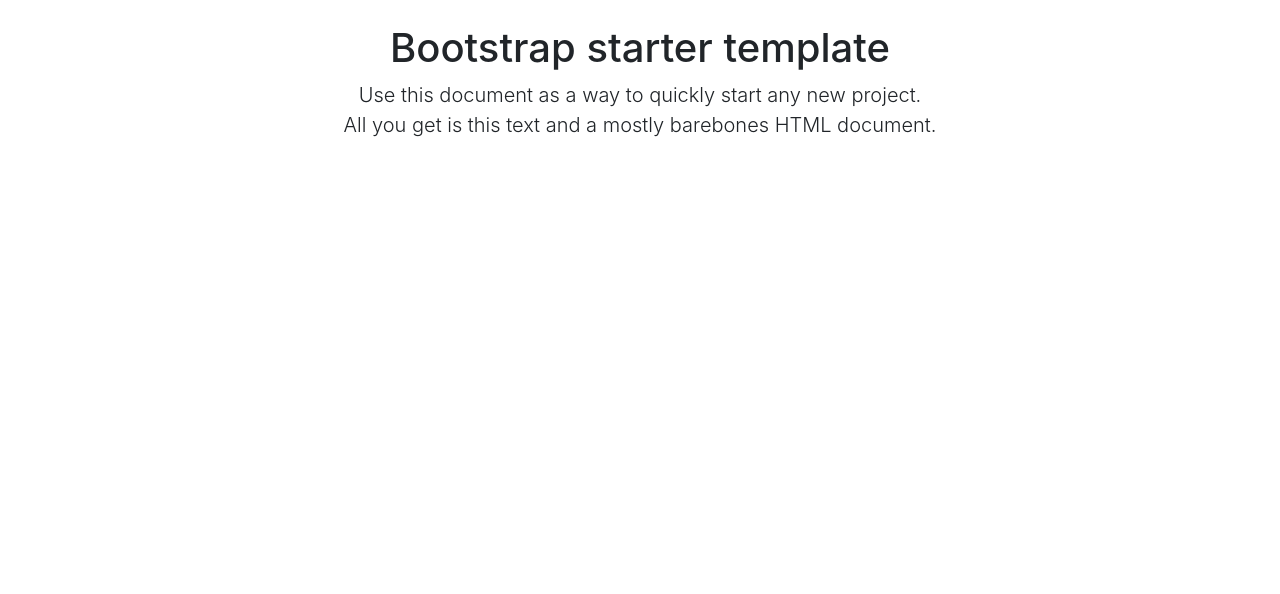
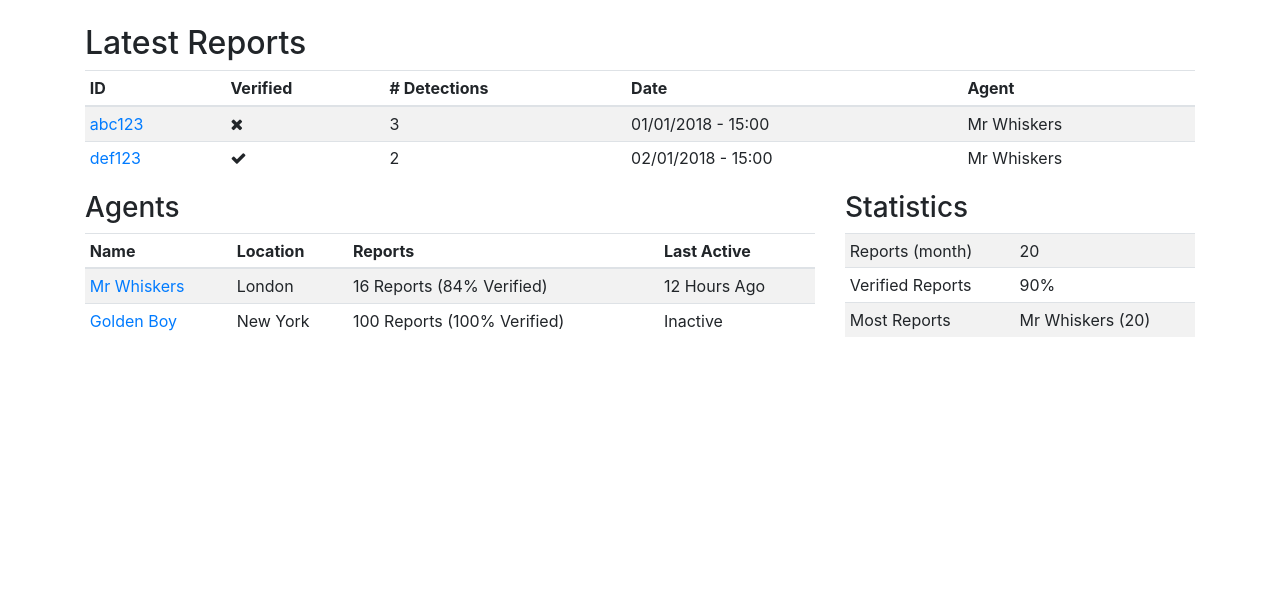
Before and after one commit to boarnoah/ureports, a Flask app: page / in a window 1280 px wide. Shown: the part 56-650 px from the top of the page. Run offline with Flask 2, Linux system fonts and the light colour scheme; some libraries are stand-ins or nearby versions.

Commit message:
Added template for index. Added font-awesome icon set
Added template for index page (with sample data)
Added font-awesome icon css, removed bootstrap's js
Added 404 page
Added flask_debug to run instructions (for flask live reload features)
Gitignored .vscode/

```diff
--- a/main.py
+++ b/main.py
@@ -17,3 +17,7 @@ def agents():
 @app.route('/manual/')
 def manual():
 	return render_template('manual.html')
+
+@app.errorhandler(404)
+def page_not_found(e):
+    return render_template('404.html'), 404
--- a/static/css/style.css
+++ b/static/css/style.css
@@ -17,7 +17,3 @@ body {
 	line-height: 60px;
 	background-color: #f5f5f5;
 }
-
-.starter-template {
-	text-align: center;
-}
--- a/templates/default_template.html
+++ b/templates/default_template.html
@@ -17,7 +17,7 @@
 
 		<!-- Bootstrap core CSS -->
 		<link rel="stylesheet" href="https://maxcdn.bootstrapcdn.com/bootstrap/4.0.0/css/bootstrap.min.css" integrity="sha384-Gn5384xqQ1aoWXA+058RXPxPg6fy4IWvTNh0E263XmFcJlSAwiGgFAW/dAiS6JXm" crossorigin="anonymous">
-		<script src="https://maxcdn.bootstrapcdn.com/bootstrap/4.0.0/js/bootstrap.min.js" integrity="sha384-JZR6Spejh4U02d8jOt6vLEHfe/JQGiRRSQQxSfFWpi1MquVdAyjUar5+76PVCmYl" crossorigin="anonymous"></script>
+		<link href="https://maxcdn.bootstrapcdn.com/font-awesome/4.7.0/css/font-awesome.min.css" rel="stylesheet" integrity="sha384-wvfXpqpZZVQGK6TAh5PVlGOfQNHSoD2xbE+QkPxCAFlNEevoEH3Sl0sibVcOQVnN" crossorigin="anonymous">
 	</head>
 
 	<body>
@@ -46,7 +46,7 @@
 			</div>
 		</nav>
 
-		<main role="main" class="container">
+		<main role="main">
 			{% block content %}{% endblock %}
 		</main><!-- /.container -->
 
--- a/templates/index.html
+++ b/templates/index.html
@@ -5,8 +5,84 @@
 	{{ super() }}
 {% endblock %}
 {% block content %}
-	<div class="starter-template">
-		<h1>Bootstrap starter template</h1>
-		<p class="lead">Use this document as a way to quickly start any new project.<br> All you get is this text and a mostly barebones HTML document.</p>
+	<div class="container">
+		<div class="table-responsive">
+			<h2>Latest Reports</h2>
+			<table class="table table-striped table-sm">
+				<thead>
+					<tr>
+						<th>ID</th>
+						<th>Verified</th>
+						<th># Detections</th>
+						<th>Date</th>
+						<th>Agent</th>
+					</tr>
+				</thead>
+				<tbody>
+					<tr>
+						<td><a href="/reports/abc123">abc123</a></td>
+						<td><i class="fa fa-times"></i></td>
+						<td>3</td>
+						<td>01/01/2018 - 15:00</td>
+						<td>Mr Whiskers</td>
+					</tr>
+					<tr>
+						<td><a href="/reports/def123">def123</a></td>
+						<td><i class="fa fa-check"></i></td>
+						<td>2</td>
+						<td>02/01/2018 - 15:00</td>
+						<td>Mr Whiskers</td>
+					</tr>
+				</tbody>
+			</table>
+		</div>
+		<div class="row">
+			<div class="col-sm-8">
+				<h3>Agents</h3>
+				<table class="table table-striped table-sm">
+						<thead>
+							<tr>
+								<th>Name</th>
+								<th>Location</th>
+								<th>Reports</th>
+								<th>Last Active</th>
+							</tr>
+						</thead>
+						<tbody>
+							<tr>
+								<td><a href="/agents/mr-whiskers">Mr Whiskers</a></td>
+								<td>London</td>
+								<td>16 Reports (84% Verified)</td>
+								<td>12 Hours Ago</td>
+							</tr>
+							<tr>
+								<td><a href="/reports/goodboye123">Golden Boy</a></td>
+								<td>New York</td>
+								<td>100 Reports (100% Verified)</td>
+								<td>Inactive</td>
+							</tr>
+						</tbody>
+					</table>
+			</div>
+			<div class="col-sm-4">
+					<h3>Statistics</h3>
+					<table class="table table-striped table-sm">
+						<tbody>
+							<tr>
+								<td>Reports (month)</td>
+								<td>20</td>
+							</tr>
+							<tr>
+								<td>Verified Reports</td>
+								<td>90%</td>
+							</tr>
+							<tr>
+								<td>Most Reports</td>
+								<td>Mr Whiskers (20)</td>
+							</tr>
+						</tbody>
+					</table>
+			</div>
+		</div>
 	</div>
 {% endblock %}
```
Also changed, not shown: templates/404.html (added, +11 -0 lines), README.md, 1 other file.
